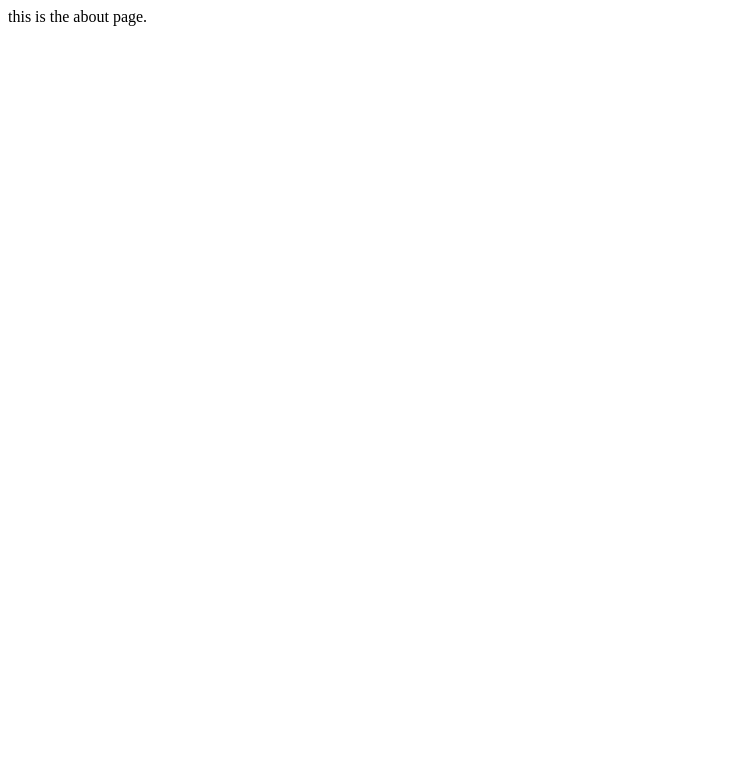
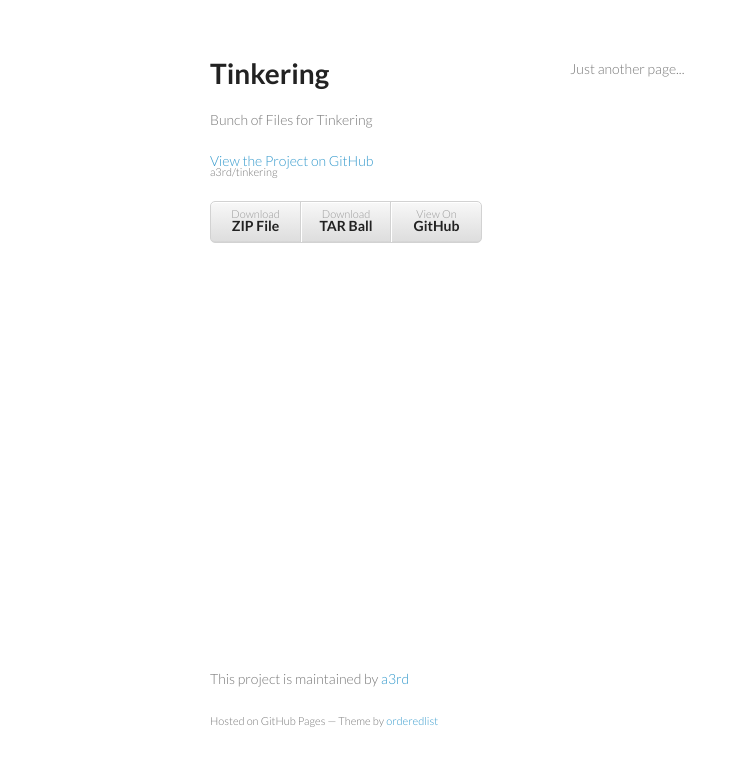
Before and after one commit to a3rd/tinkering, a plain HTML site: page about.html in a window 1280 px wide. Shown: the whole page, without its empty margins (0-732 px from the left). Drawn offline with Linux system fonts and the light colour scheme.

Commit message:
Update about.html

```diff
--- a/about.html
+++ b/about.html
@@ -1 +1,41 @@
-this is the about page.
+<!doctype html>
+<html>
+  <head>
+    <meta charset="utf-8">
+    <meta http-equiv="X-UA-Compatible" content="chrome=1">
+    <title>Tinkering by a3rd</title>
+
+    <link rel="stylesheet" href="stylesheets/styles.css">
+    <link rel="stylesheet" href="stylesheets/github-light.css">
+    <meta name="viewport" content="width=device-width, initial-scale=1, user-scalable=no">
+    <!--[if lt IE 9]>
+    <script src="//html5shiv.googlecode.com/svn/trunk/html5.js"></script>
+    <![endif]-->
+  </head>
+  <body>
+    <div class="wrapper">
+      <header>
+        <h1>Tinkering</h1>
+        <p>Bunch of Files for Tinkering</p>
+
+        <p class="view"><a href="https://github.com/a3rd/tinkering">View the Project on GitHub <small>a3rd/tinkering</small></a></p>
+
+
+        <ul>
+          <li><a href="https://github.com/a3rd/tinkering/zipball/master">Download <strong>ZIP File</strong></a></li>
+          <li><a href="https://github.com/a3rd/tinkering/tarball/master">Download <strong>TAR Ball</strong></a></li>
+          <li><a href="https://github.com/a3rd/tinkering">View On <strong>GitHub</strong></a></li>
+        </ul>
+      </header>
+      <section>
+        <p>Just another page...</p>
+      </section>
+      <footer>
+        <p>This project is maintained by <a href="https://github.com/a3rd">a3rd</a></p>
+        <p><small>Hosted on GitHub Pages &mdash; Theme by <a href="https://github.com/orderedlist">orderedlist</a></small></p>
+      </footer>
+    </div>
+    <script src="javascripts/scale.fix.js"></script>
+
+  </body>
+</html>
```
